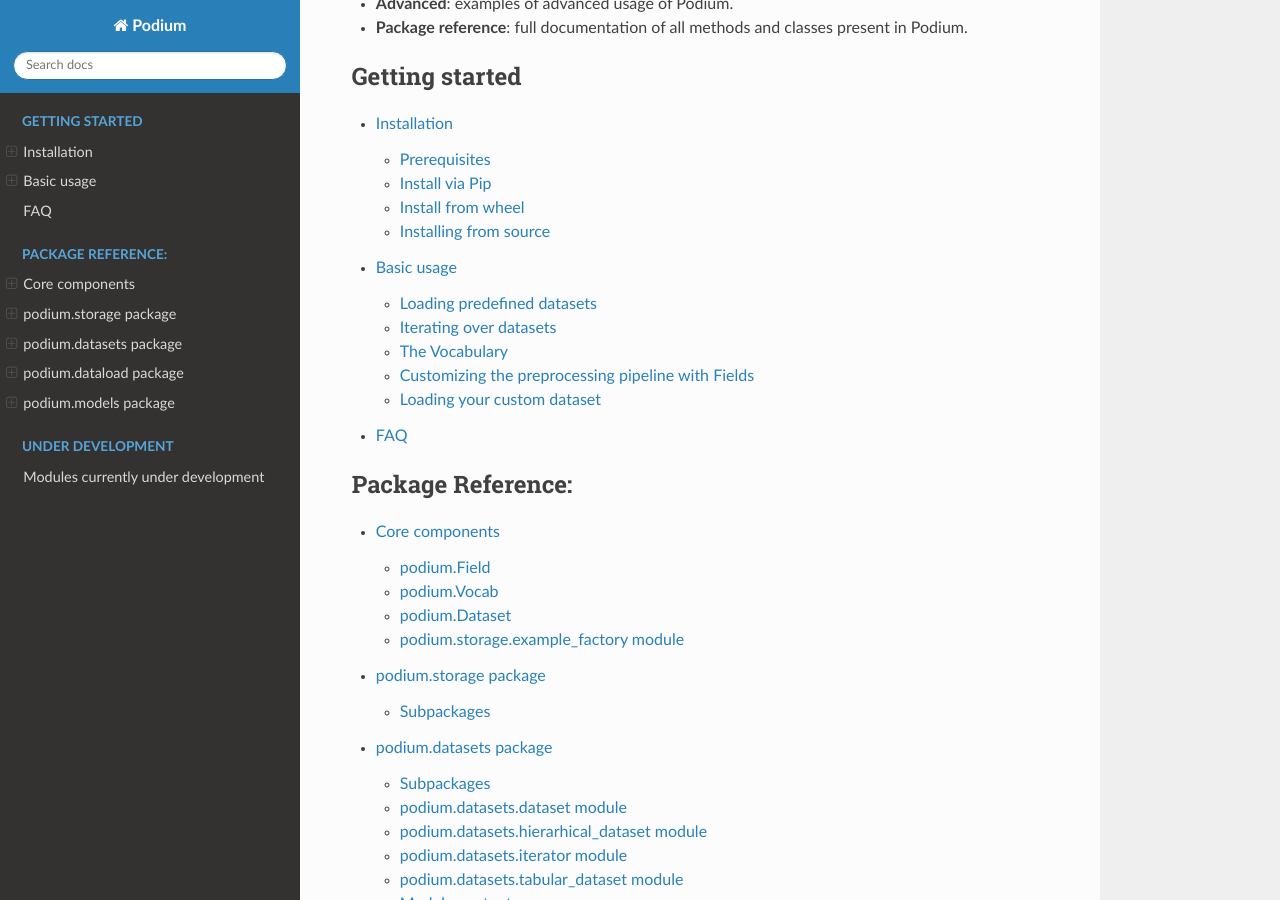
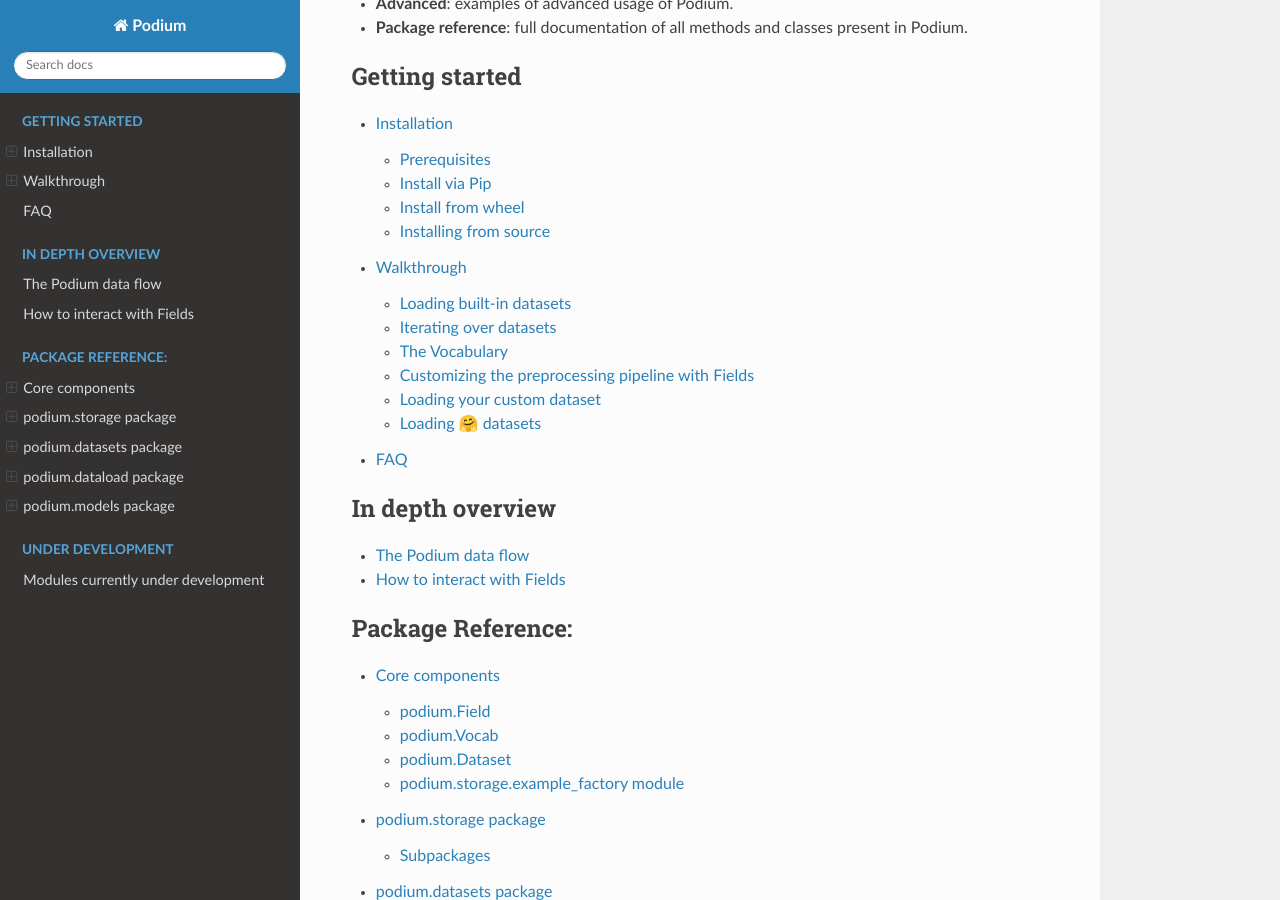
Before and after one commit to TakeLab/podium, a Sphinx documentation site: the page built from docs/source/index.rst, in a window 1280 px wide and 900 px high, scrolled down 488 px. Built offline with Sphinx 7.4.7 and the Read the Docs theme 2.0.0, drawn with Linux system fonts in a browser that asks for light colours; pages that are not in the unit, such as notebooks, are missing from menus.

Commit message:
sync current state of docs

```diff
--- /dev/null
+++ b/docs/source/advanced.rst
@@ -0,0 +1,5 @@
+The Podium data flow
+====================
+
+How to interact with Fields
+===========================
--- a/docs/source/index.rst
+++ b/docs/source/index.rst
@@ -26,13 +26,14 @@ The documentation is organized in four parts:
     :caption: Getting started
 
     installation
-    basic_usage
+    walkthrough
     faq
 
 .. toctree::
     :maxdepth: 2
     :caption: In depth overview
 
+    advanced
 
 .. toctree::
    :maxdepth: 2
--- a/docs/source/basic_usage.rst
+++ b/docs/source/walkthrough.rst
@@ -1,20 +1,22 @@
 
-Basic usage
+Walkthrough
 ============
 
 The core component of Podium is the :class:`podium.Dataset` class, a shallow wrapper which contains instances of a machine learning dataset and the preprocessing pipeline for each data field.
 
 Podium datasets come in three flavors:
 
-- **Predefined datasets**: Podium contains data load and download functionality for some commonly used datasets in separate classes.
-- **Tabular datasets**: Podium allows you to load datasets in standardized format through :class:`podium.TabularDataset` and :class:`podium.arrow.ArrowTabularDataset` classes.
-  - Regular tabular datasets are memory-backed, while the arrow version is disk-backed
-- **HuggingFace datasets**: Podium wraps the popular `huggingface/datasets <https://github.com/huggingface/datasets>`__ library and allows you to convert every 🤗 dataset to a Podium dataset.
+- **Built-in datasets**: Podium contains data load and download functionality for some commonly used datasets in separate classes. See how to load built-in datasets here: :ref:`builtin-loading`.
+- **Tabular datasets**: Podium allows you to load datasets in standardized format through :class:`podium.TabularDataset` and :class:`podium.arrow.ArrowTabularDataset` classes. See how to load tabular datasets here: :ref:`custom-loading`.
+  - Regular tabular datasets are memory-backed, while the arrow version is disk-backed.
+- **HuggingFace datasets**: Podium wraps the popular `huggingface/datasets <https://github.com/huggingface/datasets>`__ library and allows you to convert every 🤗 dataset to a Podium dataset. See how to load 🤗 datasets here: :ref:`hf-loading`.
 
-Loading predefined datasets
+.. _builtin-loading:
+
+Loading built-in datasets
 ----------------------------
 
-One predefined dataset available in Podium is the `Stanford Sentiment Treebank <https://nlp.stanford.edu/sentiment/treebank.html>`__. In order to load the dataset, it is enough to call the :meth:`get_dataset_splits` method.
+One built-in dataset available in Podium is the `Stanford Sentiment Treebank <https://nlp.stanford.edu/sentiment/treebank.html>`__. In order to load the dataset, it is enough to call the :meth:`get_dataset_splits` method.
 
 .. code-block:: python
 
@@ -25,7 +27,7 @@ One predefined dataset available in Podium is the `Stanford Sentiment Treebank <
   >>> print(sst_train[222]) # A short example
   Example[label: (None, 'positive'); text: (None, ['A', 'slick', ',', 'engrossing', 'melodrama', '.'])]
 
-Each predefined Podium dataset has a :meth:`get_dataset_splits` method, which returns the `train`, `test` and `validation` split of that dataset, if available.
+Each built-in Podium dataset has a :meth:`get_dataset_splits` method, which returns the `train`, `test` and `validation` split of that dataset, if available.
 
 Iterating over datasets
 ------------------------
@@ -50,10 +52,8 @@ Podium contains methods to iterate over data. Let's take a look at :class:`podiu
        [1]]))
 
 
-There are a couple of things we need to unpack here. Firstly, our textual input data and class labels were converted to indices. This happened without our intervention -- predefined datasets have a default preprocessing pipeline, which handles text tokenization and numericalization.
+There are a couple of things we need to unpack here. Firstly, our textual input data and class labels were converted to indices. This happened without our intervention -- built-in datasets have a default preprocessing pipeline, which handles text tokenization and numericalization.
 Secondly, while iterating we obtained two `namedtuple` instances: an :class:`InputBatch` and a :class:`TargetBatch`. By default, Podium Iterators group input and target data Fields during iteration. If your dataset contains multiple input or target fields, they will also be present as attributes of the namedtuples.
-
-Let us now take a closer look how Podium does the text to index conversion.
 
 The Vocabulary
 ---------------
@@ -80,19 +80,47 @@ You might want to limit the size of your Vocab for larger datasets. To do so, de
 .. code-block:: python
 
   >>> from podium import Vocab
-  >>> small_vocabulary = Vocab(max_size=5000, min_freq=3)
+  >>> small_vocabulary = Vocab(max_size=5000, min_freq=2)
 
-In order to use this new Vocab with a dataset, we need to get familiar with Fields.
+In order to use this new Vocab with a dataset, we first need to get familiar with Fields.
 
 
 Customizing the preprocessing pipeline with Fields
 --------------------------------------------------
 
-Data processing in Podium is wholly encapsulated in the flexible :class:`podium.storage.Field` class. Default Fields are already defined in the `get_dataset_splits` method of SST, but you can easily redefine and customize them.
+Data processing in Podium is wholly encapsulated in the flexible :class:`podium.storage.Field` class. Default Fields for the SST dataset are already defined in the :meth:`podium.datasets.impl.SST.get_dataset_splits` method, but you can easily redefine and customize them.
+
+The SST dataset has two textual data columns (fields): (1) the input text of the movie review and (2) the label. We need to define a ``podium.Field`` for each of these.
+
+.. code-block:: python
+
+  >>> from podium import Field, LabelField
+  >>> text = Field(name='text', numericalizer=small_vocabulary)
+  >>> label = LabelField(name='label')
+  >>> print(f"{text}\n{label}")
+  Field[name: text, is_target: False, vocab: Vocab[finalized: False, size: 0]]
+  LabelField[name: label, is_target: True, vocab: Vocab[finalized: False, size: 0]]
+
+That's it! We have defined our Fields. In order for them to be initialized, we need to `show` them a dataset. For built-in datasets, this is done behind the scenes in the ``get_dataset_splits`` method. We will elaborate how to do this yourself in :ref:`custom-loading`.
+
+.. code-block:: python
+
+  >>> fields = {'text': text, 'label':label}
+  >>> sst_train, sst_test, sst_dev = SST.get_dataset_splits(fields=fields)
+  >>> print(small_vocabulary)
+  Vocab[finalized: True, size: 5000]
+
+Voila!
 
 LabelField
 ^^^^^^^^^^^^^^^^^^^^^^^^^^^
 
+.. _custom-loading:
 
 Loading your custom dataset
 ----------------------------
+
+.. hf-loading:
+
+Loading 🤗 datasets
+--------------------
```
